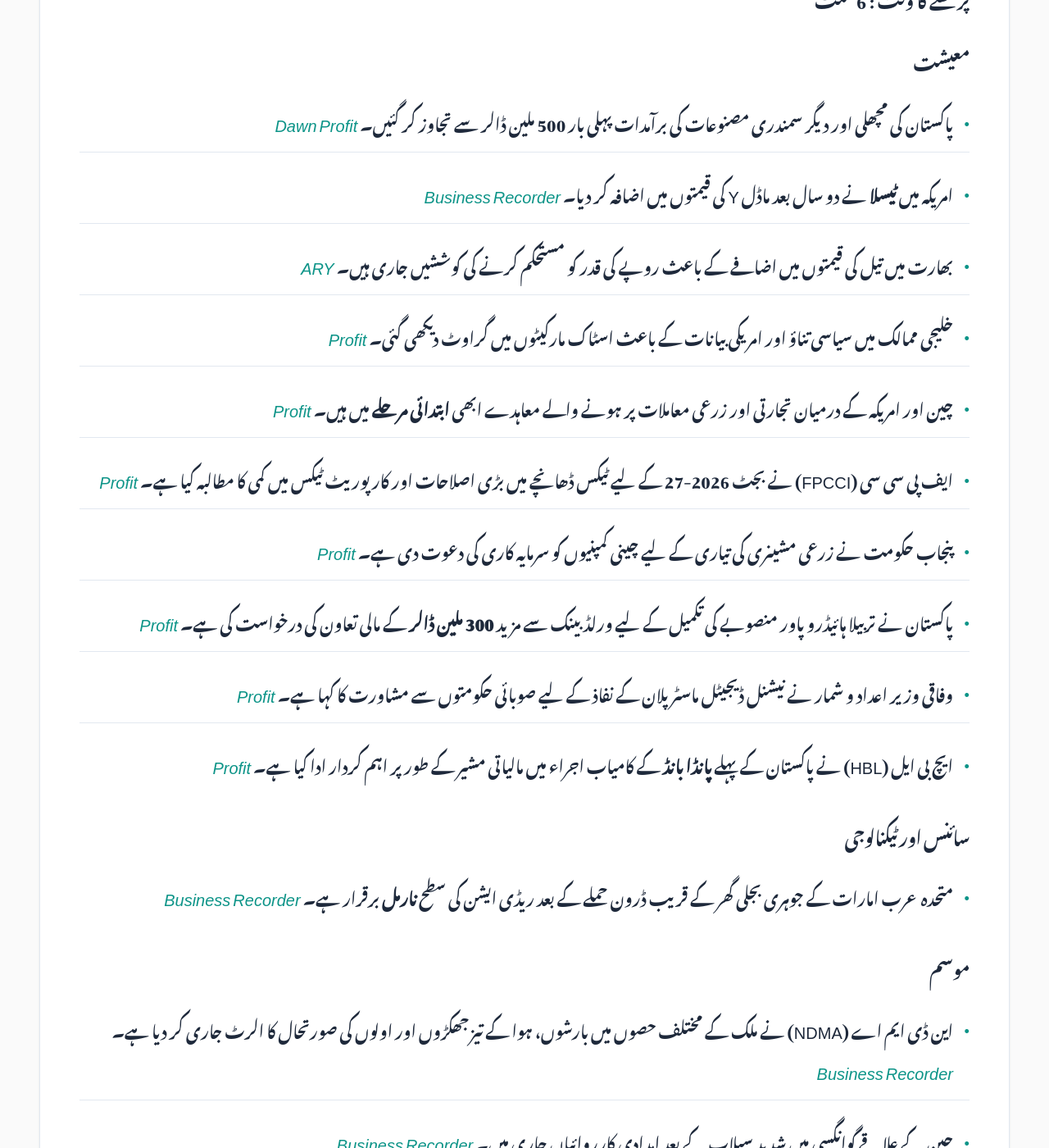
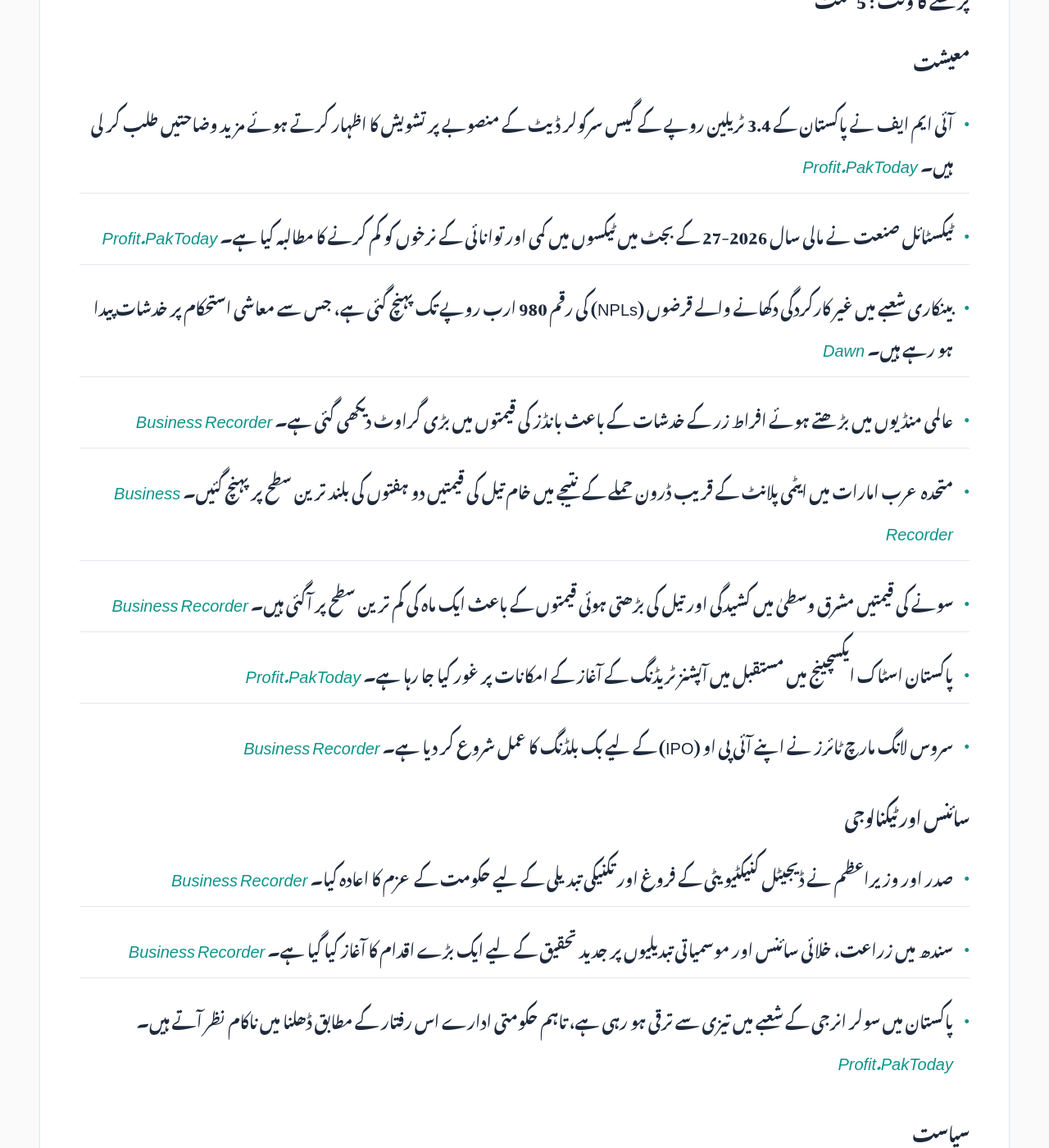
Before and after one commit to zsubzwary/news, a Jekyll site: the page built from ur/index.md, in a window 1280 px wide and 1400 px high, scrolled down 491 px. Shown: the whole window at 82% size. Built offline with Jekyll 4.4.1, drawn with Linux system fonts in a browser that asks for light colours; some web fonts are replaced; comment, search, counter and statistics services are not loaded; some of the changed text lies outside the part shown.

Commit message:
DateTime; 2026-05-18T04:09:18.695Z

```diff
--- a/ur/index.md
+++ b/ur/index.md
@@ -7,71 +7,48 @@ rtl: true
 
 پاکستان کی تازہ خبروں کا خلاصہ
 
- &lrm; 17-May-2026 21:10PKT
+ &lrm; 18-May-2026 09:09PKT
 
-پڑھنے کا وقت : 6 منٹ
+پڑھنے کا وقت : 5 منٹ
 
 ### معیشت
-- پاکستان کی مچھلی اور دیگر سمندری مصنوعات کی برآمدات پہلی بار 500 ملین ڈالر سے تجاوز کر گئیں۔ *[Dawn](https://www.dawn.com/news/2000847/seafood-exports-top-500-million)* *[Profit](https://profit.pakistantoday.com.pk/2026/05/17/pakistans-seafood-exports-surpass-500-million-for-first-time-minister-says/)*
-- امریکہ میں **ٹیسلا** نے دو سال بعد ماڈل Y کی قیمتوں میں اضافہ کر دیا۔ *[Business Recorder](https://www.brecorder.com/news/40421526/tesla-raises-prices-of-model-y-cars-in-the-us-for-the-first-time-in-two-years)*
-- بھارت میں تیل کی قیمتوں میں اضافے کے باعث روپے کی قدر کو مستحکم کرنے کی کوششیں جاری ہیں۔ *[ARY](https://arynews.tv/india-scrambles-steady-rupee-oil-shock-bites)*
-- خلیجی ممالک میں سیاسی تناؤ اور امریکی بیانات کے باعث اسٹاک مارکیٹوں میں گراوٹ دیکھی گئی۔ *[Profit](https://profit.pakistantoday.com.pk/2026/05/17/gulf-markets-slip-as-trump-iran-rhetoric-undermines-hopes-of-strait-of-hormuz-deal/)*
-- چین اور امریکہ کے درمیان تجارتی اور زرعی معاملات پر ہونے والے معاہدے ابھی **ابتدائی مرحلے** میں ہیں۔ *[Profit](https://profit.pakistantoday.com.pk/2026/05/17/china-calls-us-trade-tariff-and-aircraft-understandings-preliminary-after-trump-xi-talks/)*
-- ایف پی سی سی (FPCCI) نے بجٹ 2026-27 کے لیے ٹیکس ڈھانچے میں بڑی اصلاحات اور کارپوریٹ ٹیکس میں کمی کا مطالبہ کیا ہے۔ *[Profit](https://profit.pakistantoday.com.pk/2026/05/17/fpcci-calls-for-major-tax-overhaul-in-budget-2026-27-seeks-cuts-in-corporate-and-income-rates/)*
-- پنجاب حکومت نے زرعی مشینری کی تیاری کے لیے چینی کمپنیوں کو سرمایہ کاری کی دعوت دی ہے۔ *[Profit](https://profit.pakistantoday.com.pk/2026/05/17/punjab-courts-chinese-investment-in-farm-machinery-manufacturing/)*
-- پاکستان نے تربیلا ہائیڈرو پاور منصوبے کی تکمیل کے لیے ورلڈ بینک سے مزید **300 ملین ڈالر** کے مالی تعاون کی درخواست کی ہے۔ *[Profit](https://profit.pakistantoday.com.pk/2026/05/17/pakistan-seeks-300-million-more-from-world-bank-for-tarbela-fifth-hydropower-project/)*
-- وفاقی وزیر اعداد و شمار نے نیشنل ڈیجیٹل ماسٹر پلان کے نفاذ کے لیے صوبائی حکومتوں سے مشاورت کا کہا ہے۔ *[Profit](https://profit.pakistantoday.com.pk/2026/05/17/cheema-seeks-provincial-sign-off-on-national-digital-masterplan-before-budget/)*
-- ایچ بی ایل (HBL) نے پاکستان کے پہلے **پانڈا بانڈ** کے کامیاب اجراء میں مالیاتی مشیر کے طور پر اہم کردار ادا کیا ہے۔ *[Profit](https://profit.pakistantoday.com.pk/2026/05/16/hbl-plays-a-leading-role-in-the-inaugural-panda-bond-issuance/)*
+- آئی ایم ایف نے پاکستان کے 3.4 ٹریلین روپے کے گیس سرکولر ڈیٹ کے منصوبے پر تشویش کا اظہار کرتے ہوئے مزید وضاحتیں طلب کر لی ہیں۔ *[Profit.PakToday](https://profit.pakistantoday.com.pk/2026/05/18/imf-raises-concerns-over-pakistans-%e2%82%a83-4-trillion-gas-circular-debt-plan/)*
+- ٹیکسٹائل صنعت نے مالی سال 2026-27 کے بجٹ میں ٹیکسوں میں کمی اور توانائی کے نرخوں کو کم کرنے کا مطالبہ کیا ہے۔ *[Profit.PakToday](https://profit.pakistantoday.com.pk/2026/05/18/textile-sector-seeks-tax-cuts-lower-energy-tariffs-and-refund-clearance-in-fy27-budget/)*
+- بینکاری شعبے میں غیر کارکردگی دکھانے والے قرضوں (NPLs) کی رقم 980 ارب روپے تک پہنچ گئی ہے، جس سے معاشی استحکام پر خدشات پیدا ہو رہے ہیں۔ *[Dawn](https://www.dawn.com/news/2001012/blue-passports-okayed-for-42-top-taxpayers)*
+- عالمی منڈیوں میں بڑھتے ہوئے افراط زر کے خدشات کے باعث بانڈز کی قیمتوں میں بڑی گراوٹ دیکھی گئی ہے۔ *[Business Recorder](https://www.brecorder.com/news/40421640/global-bond-rout-deepens-as-inflation-fears-mount)*
+- متحدہ عرب امارات میں ایٹمی پلانٹ کے قریب ڈرون حملے کے نتیجے میں خام تیل کی قیمتیں دو ہفتوں کی بلند ترین سطح پر پہنچ گئیں۔ *[Business Recorder](https://www.brecorder.com/news/40421635/oil-touches-2-week-high-after-drone-attack-on-uae-nuclear-power-plant)*
+- سونے کی قیمتیں مشرق وسطیٰ میں کشیدگی اور تیل کی بڑھتی ہوئی قیمتوں کے باعث ایک ماہ کی کم ترین سطح پر آگئی ہیں۔ *[Business Recorder](https://www.brecorder.com/news/40421634/gold-slips-to-1-12-month-low-as-middle-east-tensions-lift-oil-cloud-rate-outlook)*
+- پاکستان اسٹاک ایکسچینج میں مستقبل میں آپشنز ٹریڈنگ کے آغاز کے امکانات پر غور کیا جا رہا ہے۔ *[Profit.PakToday](https://profit.pakistantoday.com.pk/2026/05/18/options-trading-is-coming-to-the-psx/)*
+- سروس لانگ مارچ ٹائرز نے اپنے آئی پی او (IPO) کے لیے بک بلڈنگ کا عمل شروع کر دیا ہے۔ *[Business Recorder](https://www.brecorder.com/news/40421608/service-long-march-tyres-ipo-book-building-to-open-today)*
 
 ### سائنس اور ٹیکنالوجی
-- متحدہ عرب امارات کے جوہری بجلی گھر کے قریب ڈرون حملے کے بعد ریڈی ایشن کی سطح **نارمل** برقرار ہے۔ *[Business Recorder](https://www.brecorder.com/news/40421532/iaea-says-uae-radiation-levels-normal-after-drone-strike-near-barakah-plant)*
-
-### موسم
-- این ڈی ایم اے (NDMA) نے ملک کے مختلف حصوں میں بارشوں، ہوا کے تیز جھکڑوں اور اولوں کی صورتحال کا الرٹ جاری کر دیا ہے۔ *[Business Recorder](https://www.brecorder.com/news/40421531/ndma-warns-of-widespread-rain-windstorms-from-monday-to-friday)*
-- چین کے علاقے گوانگسی میں شدید سیلاب کے بعد امدادی کارروائیاں جاری ہیں۔ *[Business Recorder](https://www.brecorder.com/news/40421524/china-sends-rescue-workers-to-guangxi-flood-site)*
+- صدر اور وزیراعظم نے ڈیجیٹل کنیکٹیویٹی کے فروغ اور تکنیکی تبدیلی کے لیے حکومت کے عزم کا اعادہ کیا۔ *[Business Recorder](https://www.brecorder.com/news/40421610/expanding-digital-connectivity-president-pm-reaffirm-their-commitment)*
+- سندھ میں زراعت، خلائی سائنس اور موسمیاتی تبدیلیوں پر جدید تحقیق کے لیے ایک بڑے اقدام کا آغاز کیا گیا ہے۔ *[Business Recorder](https://www.brecorder.com/news/40421551/agriculture-space-science-climate-change-major-initiative-launched-in-sindh)*
+- پاکستان میں سولر انرجی کے شعبے میں تیزی سے ترقی ہو رہی ہے، تاہم حکومتی ادارے اس رفتار کے مطابق ڈھلنا میں ناکام نظر آتے ہیں۔ *[Profit.PakToday](https://profit.pakistantoday.com.pk/2026/05/18/pakistans-solar-boom-and-the-state-that-cant-keep-up/)*
 
 ### سیاست
-- آئی ایس پی آر (ISPR) نے بھارتی فوج کے سربراہ کے بیانات کو **اشتعال انگیز** قرار دیتے ہوئے سخت مذمت کی ہے۔ *[Dawn](https://www.dawn.com/news/2000883/ispr-takes-exception-after-indian-army-chief-says-pakistan-should-decide-between-being-part-of-geography-or-not)* *[Business Recorder](https://www.brecorder.com/news/40421517/madness-and-warmongering-ispr-responds-to-indian-army-chiefs-provocative-remarks)*
-- خیبر پختونخوا میں نئے صوبائی وزراء نے حلف اٹھایا اور کابینہ کی توسیع کی گئی۔ *[Dawn](https://www.dawn.com/news/2000903/governor-kundi-administers-oath-to-5-new-kp-ministers)*
-- وزیر داخلہ محسن نقوی علاقائی امن کے لیے تہران کے دورے پر ہیں۔ *[Dawn](https://www.dawn.com/news/2000823/pakistan-makes-fresh-bid-to-revive-us-iran-talks)*
-- پاکستان، ترکیہ اور آذربائیجان کے درمیان سہ فری پہلو تعلقات کو مضبوط بنانے پر زور دیا گیا۔ *[Dawn](https://www.dawn.com/news/2000914/islamabad-baku-developing-ties-within-pakistan-turkiye-azerbaijan-trilateral-framework-president-aliyev)*
-- وزیراعظم شہباز شریف نے قطر کے وزیراعظم سے علاقائی صورتحال کے حوالے سے ٹیلی فون پر گفتگو کی۔ *[Business Recorder](https://www.brecorder.com/news/40421535/pm-shehbaz-qatari-counterpart-discuss-evolving-regional-situation)*
-- پی ٹی آئی (PTI) نے پارٹی کے اندرونی اختلافات کی خبروں کی تردید کرتے ہوئے اتحاد کا دعویٰ کیا ہے۔ *[Dawn](https://www.dawn.com/news/2000822/pti-says-all-united-behind-imran-as-insiders-claim-internal-rifts)*
-- بھارتی ریاست آندھرا پردیش میں آبادی کے رجحان کو روکنے کے لیے بچوں کی پیدائش پر مالی مراعات کا اعلان کیا گیا۔ *[Profit](https://profit.pakistantoday.com.pk/2026/05/17/chandrababu-naidu-announces-%e2%82%b930000-%e2%82%b940000-incentives-for-third-and-fourth-child-as-india-debates-population-decline/)*
-- امریکہ میں ریپبلکن سینٹر کیسیڈی کو دوبارہ انتخاب میں شکست کا سامنا کرنا پڑا۔ *[ARY](https://arynews.tv/republican-senator-cassidy-loses-re-election-to-trump-retribution-campaign)*
-- مقبوضہ کشمیر میں بھارت اور پاکستان کے درمیان امن مذاکرات کے مطالبات میں اضافہ ہوا ہے۔ *[Dawn](https://www.dawn.com/news/2000813/india-pakistan-dialogue-push-gains-steam-in-held-kashmir-too)*
+- ووٹنگ کی عمر 18 سے بڑھا کر 25 سال کرنے کی تجویز پر سیاسی حلقوں اور سول سوسائٹی کی جانب سے سخت تنقید کی جا رہی ہے۔ *[Dawn](https://www.dawn.com/news/2001025/proposal-to-raise-voting-age-to-25-finds-few-takers)*
+- 28 ویں آئینی ترمیم کے حوالے سے ممکنہ بڑے آئینی تبدیلیوں کے امکانات پر بحث جاری ہے۔ *[Dawn](https://www.dawn.com/news/2001028/situationer-28th-legislative-package-by-any-other-name)*
+- خیبر پختونخوا کے گورنر نے مرکز سے صوبے کے مسائل حل کرنے اور وزیر اعلیٰ کو گورننس پر توجہ دینے کی ہدایت کی۔ *[Dawn](https://www.dawn.com/news/2000922/kundi-calls-on-pm-to-take-interest-in-kps-issues-says-told-cm-afridi-to-focus-on-governance-not-adiala)*
 
 ### قومی
-- عید الاضحیٰ **27 مئی** کو منائی جائے گی۔ *[Dawn](https://www.dawn.com/news/2000923/zilhaj-moon-sighted-eidul-azha-to-fall-on-may-27)* *[ARY](https://arynews.tv/eid-al-adha-2026-announcement-in-pakistan)*
-- پاسپورٹ کی ہوم ڈیلیوری کی سہولت جلد ملک گیر سطح پر شروع کی جائے گی۔ *[Dawn](https://www.dawn.com/news/2000939/applicants-will-soon-have-the-option-to-get-passports-delivered-to-their-doorsteps-says-official)*
-- عید الاضحى کے موقع پر موٹر ویز پر جانوروں سے لدے ہوئے گاڑیوں کی آمد پر پابندی لگا دی گئی ہے۔ *[Dawn](https://www.dawn.com/news/2000929/entry-of-vehicles-loaded-with-sacrificial-animals-banned-on-motorways-ahead-of-eidul-azha)*
-- کراچی میں ای-چالان سسٹم کے باوجود ٹریفک کے مسائل برقرار ہیں۔ *[Dawn](https://www.dawn.com/news/2000760/e-challan-system-yet-to-bring-order-on-karachis-roads)*
-- ایف آئی اے (FIA) نے کراچی میں سرکاری افسران کے روپ میں دھوکہ دہی کرنے والے دو افراد کو گرفتار کر لیا ہے۔ *[Dawn](https://www.dawn.com/news/2000896/fia-arrests-two-for-impersonating-government-officials-in-karachi)*
-- انمل پنکی نے پولیس پر جھوٹے بیانات دینے کے لیے دباؤ ڈالنے کا الزام لگایا ہے۔ *[Dawn](https://www.dawn.com/news/2000757/anmol-pinky-complains-of-pressure-to-give-false-statements-disputes-official-claim-on-arrest-timing)*
-- بلوچستان میں دہشت گردوں کے حملے میں ایک خاتون کانسٹیبل اور ایک شاعر شہید ہو گئے۔ *[Dawn](https://www.dawn.com/news/2000821/woman-cop-poet-killed-in-balochistan-attacks)*
-- کوئٹہ میں سیکورٹی خطرات کے پیش نظر **سیکشن 144** نافذ کر دیا گیا ہے۔ *[Business Recorder](https://www.brecorder.com/news/40421534/section-144-imposed-in-quetta-for-one-month-amid-security-threat)*
-- سندھ گورنر نے کراچی کے صنعتی مسائل کے حل کے لیے حکومتی تعاون کا یقین دلایا ہے۔ *[Profit](https://profit.pakistantoday.com.pk/2026/05/17/sindh-governor-assures-action-on-karachi-industrial-issues-as-nkati-flags-security-and-infrastructure-concerns/)*
-- کراچی میں گیس کی فراہمی بحال کر دی گئی ہے۔ *[ARY](https://arynews.tv/gas-supply-restored-in-these-areas-of-karachi)*
+- کوئٹہ کے گردونواح میں دہشت گردوں کے خلاف آپریشن کے دوران 35 دہشت گرد ہلاک کر دیے گئے۔ *[Dawn](https://www.dawn.com/news/2001014/35-terrorists-killed-during-action-in-hills-around-quetta)*
+- رویت الهلال کمیٹی نے اعلان کیا ہے کہ عید الاضحیٰ 27 مئی کو منائی جائے گی۔ *[Dawn](https://www.dawn.com/news/2000923/zilhaj-moon-sighted-eidul-azha-to-fall-on-may-27)*
+- بلوچستان میں امن و امان برقرار رکھنے کے لیے سیکشن 144 نافذ کر دیا گیا ہے جس میں عوامی اجتماعات پر پابندی شامل ہے۔ *[Business Recorder](https://www.brecorder.com/news/40421611/section-144-imposed-in-balochistan-face-covering-in-public-places-banned)*
+- اعلیٰ ٹیکس دہندگان کے لیے 'بلیو پاسپورٹ' کے اجراء کی منظوری دے دی گئی ہے۔ *[Dawn](https://www.dawn.com/news/2001012/blue-passports-okayed-for-42-top-taxpayers)*
+- پاک فوج نے بھارت کو خبردار کیا ہے کہ پاکستان کو نشانہ بنانے کی کوئی بھی کوشش علاقائی استحکام کے لیے مہنگی ثابت ہوگی۔ *[Business Recorder](https://www.brecorder.com/news/40421613/army-warns-india-against-targeting-pakistan)*
 
 ### بین الاقوامی
-- امریکی سینٹرل کمانڈ نے دہشت گردی کے خلاف جنگ میں پاکستان کو ایک **اہم شراکت دار** قرار دیا ہے۔ *[Dawn](https://www.dawn.com/news/2000930/pakistan-critical-counter-terrorism-partner-in-us-fight-against-is-k-centcom)*
-- جمہوری جمہوریہ کانگو اور یوگنڈا میں ایبولہ کے پھیلاؤ کو بین الاقوامی ہنگامی صورتحال قرار دے دیا گیا ہے۔ *[Dawn](https://www.dawn.com/news/2000924/who-declares-ebola-outbreak-in-dr-congo-uganda-an-emergency-of-international-concern)* *[Business Recorder](https://www.brecorder.com/news/40421525/who-declares-ebola-outbreak-in-congo-uganda-an-emergency-of-international-concern)*
-- آسٹریلیا میں ایک مسافر کے عملے پر حملہ کرنے کے بعد پرواز کو ڈائیورٹ کرنا پڑا۔ *[Dawn](https://www.dawn.com/news/2000901/qantas-flight-diverted-after-man-bites-flight-attendant)*
-- اٹلی کے شہر ماڈینا میں گاڑی کے ہجوم پر چڑھ جانے سے متعدد افراد زخمی ہو گئے۔ *[Business Recorder](https://www.brecorder.com/news/40421516/at-least-eight-injured-as-car-rams-into-pedestrians-in-italian-city-of-modena)*
-- پاکستان نے سندھ طاس کے پانی کے معاملے میں بھارت کے خلاف قانونی جنگ میں کامیابی حاصل کی۔ *[ARY](https://arynews.tv/pakistan-wins-legal-battle-against-india)*
+- مستقل عدالتِ انصاف (PCA) کے فیصلے نے سندھ کے دریاؤں کے حوالے سے بھارت کی پانی کے کنٹرول کرنے کی صلاحیت پر پابندیوں کی تصدیق کی ہے۔ *[Dawn](https://www.dawn.com/news/2000952/pakistan-hails-pca-decision-in-iwt-proceedings-says-it-affirms-limits-on-indias-water-control-capability)*
+- یو ایس سینٹرکوم نے پاکستان کو دہشت گردی کے خلاف جنگ، بالخصوص داعش-خراسان کے خلاف ایک اہم شراکت دار قرار دیا ہے۔ *[Dawn](https://www.dawn.com/news/2000930/pakistan-critical-counter-terrorism-partner-in-us-fight-against-is-k-centcom)*
+- متحدہ عرب امارات کے ایٹمی پلانٹ کے قریب ڈرون حملے نے مشرق وسطیٰ میں کشیدگی کو مزید بڑھا دیا ہے۔ *[Dawn](https://www.dawn.com/news/2001022/uae-slams-drone-strike-near-its-nuclear-plant)*
+- اسرائیل کے عراق میں دو خفیہ فوجی اڈوں کے ہونے کی اطلاعات سامنے آئی ہیں۔ *[Dawn](https://www.dawn.com/news/2001043/israel-operated-two-covert-bases-in-iraqi-desert-nyt)*
+- چین کے جنوب مغربی علاقے میں 5.2 شدت کے زلزلے سے دو افراد ہلاک اور ہزاروں افراد کو مقامات سے منتقل کرنا پڑا۔ *[Business Recorder](https://www.brecorder.com/news/40421633/earthquake-hits-southwest-china-thousands-evacuate-buildings-collapse)*
+- امریکہ نے کیوبا کی جانب سے ملٹری ڈرونز کے ذریعے امریکی اڈوں پر حملے کے خدشات کا اظہار کیا ہے۔ *[Business Recorder](https://www.brecorder.com/news/40421607/us-weighs-drone-threat-from-cuba-report)*
 
 ### کھیل
-- بنگلہ دیش نے پاکستان کے خلاف دوسرے ٹیسٹ میچ میں برتری حاصل کر لی ہے۔ *[Dawn](https://www.dawn.com/news/2000932/bowlers-opener-joy-put-bangladesh-in-command-of-second-test-against-pakistan)* *[Business Recorder](https://www.brecorder.com/news/40421533/bowlers-joy-put-bangladesh-on-top-in-second-pakistan-test)*
-- ایران اور فیفا کے درمیان ورلڈ کپ کی تیاریوں کے حوالے سے تعمیری ملاقات ہوئی۔ *[Business Recorder](https://www.brecorder.com/news/40421530/iran-have-constructive-meeting-with-fifa-over-world-cup-preparations)*
-- شمالی کوریا کی خواتین فٹ بال ٹیم جنوبی کوریا پہنچی۔ *[Business Recorder](https://www.brecorder.com/news/40421527/north-korean-womens-soccer-club-arrives-in-south-amid-strained-ties)*
-- ایلینا سویٹولینا نے اٹلیئن اوپن کا ٹائٹل جیت لیا ہے۔ *[Business Recorder](https://www.brecorder.com/news/40421522/svitolina-fights-off-gauff-to-win-third-italian-open-title)*
-- جوز مورینیو نے ریال میڈرڈ میں واپسی کے امکانات پر بات کی۔ *[Business Recorder](https://www.brecorder.com/news/40421521/mourinho-says-will-decide-future-by-next-week-amid-real-madrid-talks)*
-- چیلسی نے **ژابی السو** کو نیا مینیجر مقرر کر دیا ہے۔ *[Business Recorder](https://www.brecorder.com/news/40421520/chelsea-appoint-xabi-alonso-as-new-manager)*
-
-### صحت
-- ڈبلیو ایچ او (WHO) نے ایبولہ کے پھیلاؤ کو بین الاقوامی ہنگامی صورتحال قرار دے دیا ہے۔ *[Dawn](https://www.dawn.com/news/2000924/who-declares-ebola-outbreak-in-dr-congo-uganda-an-emergency-of-international-concern)*
+- بنگلہ دیش نے پاکستان کے خلاف دوسرے ٹیسٹ میچ میں اپنی برتری قائم کر لی ہے۔ *[Dawn](https://www.dawn.com/news/2000932/bowlers-opener-joy-put-bangladesh-in-command-of-second-test-against-pakistan)*
+- سکاٹ لینڈ لیگ کے ٹائٹل کے فیصلے کے دوران میدان میں مداخلت کے باوجود میچ مکمل کیا گیا۔ *[ARY](https://arynews.tv/scottish-league-title-decider-did-not-end-early-after-pitch-invasion)*
 
 ### دیگر
-- ٹیلو سیو (Taylor Swift) کے مداحوں میں نئے گانے کے حوالے سے جوش و خروش دیکھا جا رہا ہے۔ *[ARY](https://arynews.tv/taylor-swift-sends-swifties-into-frenzy-over-ts13-clue)*
-- بلغاریہ نے یورو ویژن سونگ کانٹیسٹ جیت لیا ہے۔ *[Business Recorder](https://www.brecorder.com/news/40421523/bulgaria-wins-eurovision-song-contest-israel-comes-second-again)*
-- نیپالی شیرپا نے ماؤنٹ ایورسٹ پر 32 ویں بار چڑھائی کر نیا ریکارڈ قائم کیا۔ *[ARY](https://arynews.tv/nepali-sherpa-scales-mount-everest-for-a-record-32nd-time)* *[Business Recorder](https://www.brecorder.com/news/40421528/nepali-sherpa-scales-mount-everest-for-a-record-32nd-time)*
+- مختلف انٹرٹینمنٹ پلیٹ فارمز جیسے یوٹیوب اور پرائم ویڈیو پر نئی فلموں اور شوز کی ریلیز کے حوالے سے خبریں سامنے آئی ہیں۔ *[ARY](https://arynews.tv/the-house-of-spirits-a-timeless-tale-comes-alive-on-prime-video)*
```
